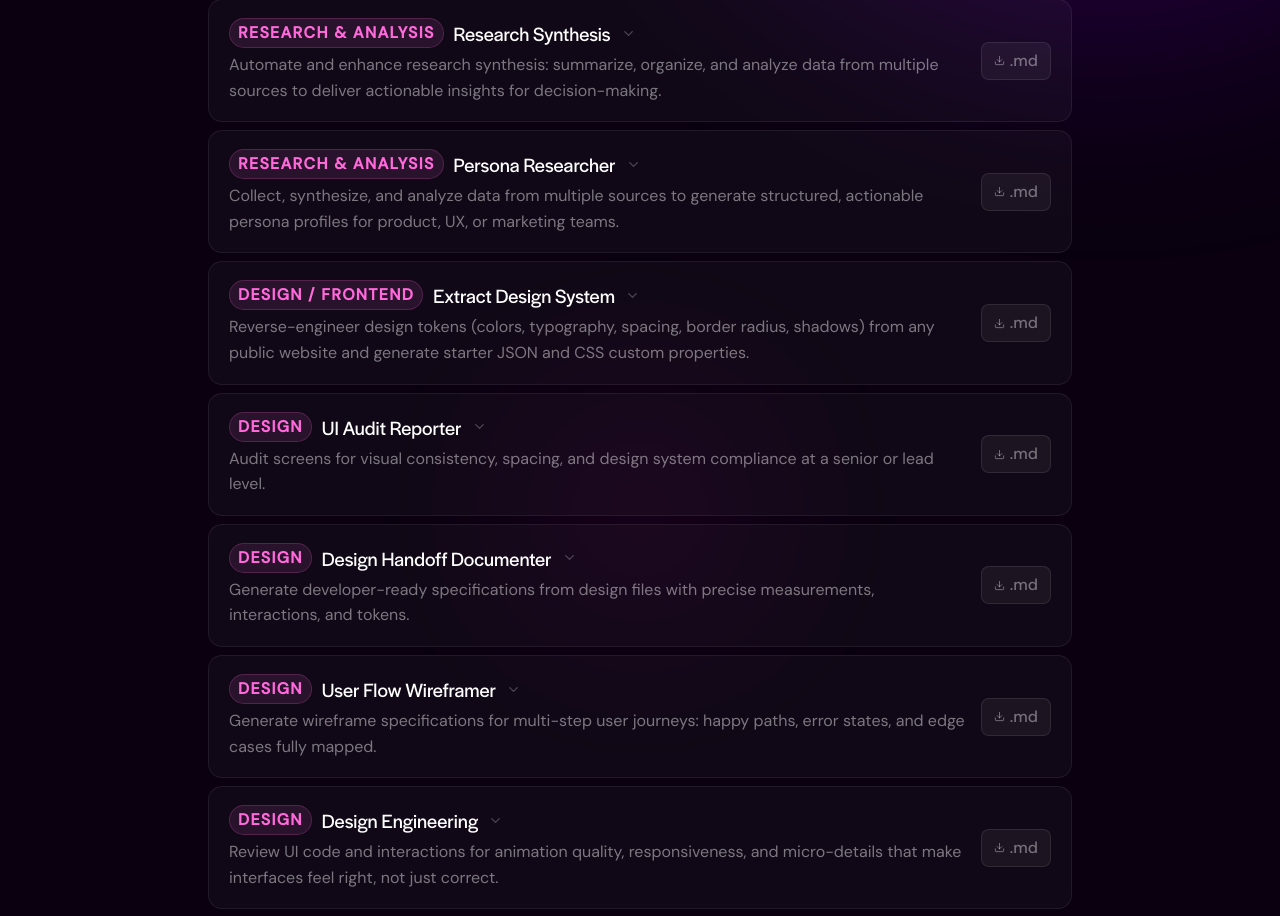
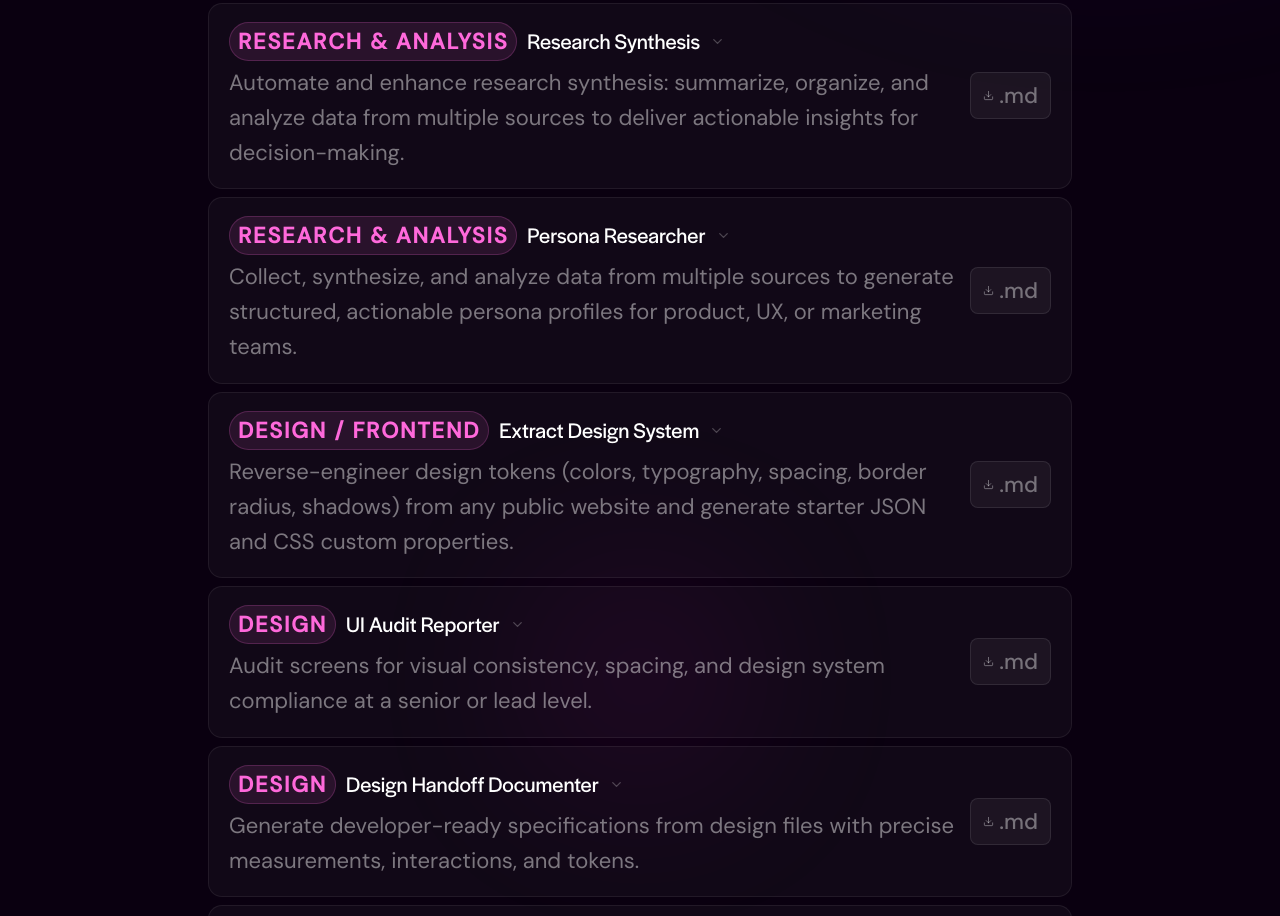
Before and after one commit to pavitsond-cyber/AI-Playbook, a Next.js app: page /skills in a window 1280 px wide. Shown: the part 294-1210 px from the top of the page. Built offline with nearby package versions, Linux system fonts and the light colour scheme; a web font is replaced by a local one.

Commit message:
Consistent +3 font scale: apply remaining +2 to all sizes ≥14px

```diff
--- a/app/(playbook)/dos-donts/page.tsx
+++ b/app/(playbook)/dos-donts/page.tsx
@@ -94,7 +94,7 @@ export default function OperatingPrinciplesPage() {
                 }} />
                 <h2 style={{
                   fontFamily: 'var(--font-body)',
-                  fontSize: 16,
+                  fontSize: 22,
                   fontWeight: 700,
                   textTransform: 'uppercase' as const,
                   letterSpacing: '0.14em',
@@ -129,7 +129,7 @@ export default function OperatingPrinciplesPage() {
                   >
                     <h3 style={{
                       fontFamily: 'var(--font-display)',
-                      fontSize: 20,
+                      fontSize: 22,
                       fontWeight: 700,
                       color: '#ffffff',
                       lineHeight: 1.3,
@@ -139,7 +139,7 @@ export default function OperatingPrinciplesPage() {
                     </h3>
                     <p style={{
                       fontFamily: 'var(--font-body)',
-                      fontSize: 16,
+                      fontSize: 22,
                       lineHeight: 1.65,
                       color: 'rgba(255,255,255,0.5)',
                       margin: 0,
--- a/app/(playbook)/skills/page.tsx
+++ b/app/(playbook)/skills/page.tsx
@@ -808,13 +808,13 @@ function SkillRow({ skill, isOpen, onToggle }: { skill: Skill; isOpen: boolean;
         <div style={{ flex: 1, minWidth: 0 }}>
           <div style={{ display: 'flex', alignItems: 'center', gap: 10, marginBottom: 4, flexWrap: 'wrap' as const }}>
             {skill.domain && (
-              <span style={{ fontFamily: 'var(--font-body)', fontSize: 16, fontWeight: 600, color: '#FF69DB', background: 'rgba(255,105,219,0.1)', border: '1px solid rgba(255,105,219,0.2)', borderRadius: 100, padding: '2px 8px', textTransform: 'uppercase' as const, letterSpacing: '0.08em', flexShrink: 0 }}>
+              <span style={{ fontFamily: 'var(--font-body)', fontSize: 22, fontWeight: 600, color: '#FF69DB', background: 'rgba(255,105,219,0.1)', border: '1px solid rgba(255,105,219,0.2)', borderRadius: 100, padding: '2px 8px', textTransform: 'uppercase' as const, letterSpacing: '0.08em', flexShrink: 0 }}>
                 {skill.domain}
               </span>
             )}
             <span style={{
               fontFamily: 'var(--font-display)',
-              fontSize: 20,
+              fontSize: 22,
               fontWeight: 700,
               color: '#ffffff',
               lineHeight: 1.3,
@@ -833,7 +833,7 @@ function SkillRow({ skill, isOpen, onToggle }: { skill: Skill; isOpen: boolean;
           </div>
           <p style={{
             fontFamily: 'var(--font-body)',
-            fontSize: 16,
+            fontSize: 22,
             color: 'rgba(255,255,255,0.45)',
             lineHeight: 1.6,
             margin: 0,
@@ -856,7 +856,7 @@ function SkillRow({ skill, isOpen, onToggle }: { skill: Skill; isOpen: boolean;
             border: '1px solid rgba(255,255,255,0.09)',
             borderRadius: 8,
             color: 'rgba(255,255,255,0.4)',
-            fontSize: 16,
+            fontSize: 22,
             fontFamily: 'var(--font-body)',
             fontWeight: 500,
             cursor: 'pointer',
@@ -888,15 +888,15 @@ function SkillRow({ skill, isOpen, onToggle }: { skill: Skill; isOpen: boolean;
 
           {/* ── What you provide ───────────────────────────────────────── */}
           <div>
-            <p style={{ fontFamily: 'var(--font-display)', fontSize: 16, fontWeight: 700, color: '#ffffff', margin: '0 0 12px' }}>What you provide</p>
+            <p style={{ fontFamily: 'var(--font-display)', fontSize: 22, fontWeight: 700, color: '#ffffff', margin: '0 0 12px' }}>What you provide</p>
             <div style={{ display: 'flex', flexDirection: 'column', borderRadius: 10, overflow: 'hidden', border: '1px solid rgba(255,255,255,0.08)' }}>
               {(skill.inputs ?? skill.whenToUse.split(/(?<=\.)\s+/).map((s, i) => ({ label: s.trim(), required: i < 2 })).filter(x => x.label)).map((inp, i, arr) => (
                 <div key={i} style={{ display: 'flex', alignItems: 'center', justifyContent: 'space-between', padding: '12px 16px', borderBottom: i < arr.length - 1 ? '1px solid rgba(255,255,255,0.06)' : 'none', background: i % 2 === 0 ? 'rgba(255,255,255,0.02)' : 'transparent' }}>
-                  <span style={{ fontFamily: 'var(--font-body)', fontSize: 16, color: 'rgba(255,255,255,0.75)', lineHeight: 1.5 }}>
+                  <span style={{ fontFamily: 'var(--font-body)', fontSize: 22, color: 'rgba(255,255,255,0.75)', lineHeight: 1.5 }}>
                     {typeof inp === 'string' ? inp : inp.label}
                   </span>
                   {(typeof inp === 'object' ? inp.required : i < 2) && (
-                    <span style={{ fontFamily: 'var(--font-body)', fontSize: 16, fontWeight: 500, color: '#C27FFF', background: 'rgba(155,63,255,0.12)', border: '1px solid rgba(155,63,255,0.2)', borderRadius: 100, padding: '2px 9px', flexShrink: 0, marginLeft: 12 }}>Required</span>
+                    <span style={{ fontFamily: 'var(--font-body)', fontSize: 22, fontWeight: 500, color: '#C27FFF', background: 'rgba(155,63,255,0.12)', border: '1px solid rgba(155,63,255,0.2)', borderRadius: 100, padding: '2px 9px', flexShrink: 0, marginLeft: 12 }}>Required</span>
                   )}
                 </div>
               ))}
@@ -905,17 +905,17 @@ function SkillRow({ skill, isOpen, onToggle }: { skill: Skill; isOpen: boolean;
 
           {/* ── What you'll get back ───────────────────────────────────── */}
           <div>
-            <p style={{ fontFamily: 'var(--font-display)', fontSize: 16, fontWeight: 700, color: '#ffffff', margin: '0 0 12px' }}>What you&apos;ll get back</p>
+            <p style={{ fontFamily: 'var(--font-display)', fontSize: 22, fontWeight: 700, color: '#ffffff', margin: '0 0 12px' }}>What you&apos;ll get back</p>
             <div style={{ border: '1px solid rgba(255,255,255,0.08)', borderRadius: 10, overflow: 'hidden' }}>
               <div style={{ padding: '12px 16px', borderBottom: '1px solid rgba(255,255,255,0.06)', background: 'rgba(255,255,255,0.02)' }}>
-                <span style={{ fontFamily: 'var(--font-display)', fontSize: 16, fontWeight: 700, color: 'rgba(255,255,255,0.9)' }}>{skill.name}</span>
+                <span style={{ fontFamily: 'var(--font-display)', fontSize: 22, fontWeight: 700, color: 'rgba(255,255,255,0.9)' }}>{skill.name}</span>
               </div>
               <div style={{ padding: '14px 16px' }}>
                 <ul style={{ margin: '0 0 12px', padding: 0, listStyle: 'none', display: 'flex', flexDirection: 'column', gap: 6 }}>
                   {skill.qualityBar.split(/\.\s+/).filter(Boolean).map((point, i) => (
                     <li key={i} style={{ display: 'flex', alignItems: 'flex-start', gap: 8 }}>
                       <span style={{ width: 5, height: 5, borderRadius: '50%', background: '#C27FFF', flexShrink: 0, marginTop: 5 }} />
-                      <span style={{ fontFamily: 'var(--font-body)', fontSize: 16, lineHeight: 1.6, color: 'rgba(255,255,255,0.6)' }}>
+                      <span style={{ fontFamily: 'var(--font-body)', fontSize: 22, lineHeight: 1.6, color: 'rgba(255,255,255,0.6)' }}>
                         {point.endsWith('.') ? point : point + '.'}
                       </span>
                     </li>
@@ -923,10 +923,10 @@ function SkillRow({ skill, isOpen, onToggle }: { skill: Skill; isOpen: boolean;
                 </ul>
                 <div style={{ display: 'flex', flexWrap: 'wrap', gap: 6 }}>
                   {(skill.outputFields ?? skill.tools).map(f => (
-                    <span key={f} style={{ fontFamily: 'var(--font-body)', fontSize: 16, color: '#C27FFF', background: 'rgba(155,63,255,0.12)', border: '1px solid rgba(155,63,255,0.2)', borderRadius: 100, padding: '3px 10px' }}>{f}</span>
+                    <span key={f} style={{ fontFamily: 'var(--font-body)', fontSize: 22, color: '#C27FFF', background: 'rgba(155,63,255,0.12)', border: '1px solid rgba(155,63,255,0.2)', borderRadius: 100, padding: '3px 10px' }}>{f}</span>
                   ))}
                   {!skill.outputFields && skill.teams.map(t => (
-                    <span key={t} style={{ fontFamily: 'var(--font-body)', fontSize: 16, color: 'rgba(255,255,255,0.4)', background: 'rgba(255,255,255,0.05)', border: '1px solid rgba(255,255,255,0.08)', borderRadius: 100, padding: '3px 10px' }}>{t}</span>
+                    <span key={t} style={{ fontFamily: 'var(--font-body)', fontSize: 22, color: 'rgba(255,255,255,0.4)', background: 'rgba(255,255,255,0.05)', border: '1px solid rgba(255,255,255,0.08)', borderRadius: 100, padding: '3px 10px' }}>{t}</span>
                   ))}
                 </div>
               </div>
@@ -936,12 +936,12 @@ function SkillRow({ skill, isOpen, onToggle }: { skill: Skill; isOpen: boolean;
           {/* ── Audit Categories (rich skills only) ────────────────────── */}
           {skill.auditCategories && (
             <div>
-              <p style={{ fontFamily: 'var(--font-display)', fontSize: 16, fontWeight: 700, color: '#ffffff', margin: '0 0 12px' }}>Audit categories</p>
+              <p style={{ fontFamily: 'var(--font-display)', fontSize: 22, fontWeight: 700, color: '#ffffff', margin: '0 0 12px' }}>Audit categories</p>
               <div style={{ display: 'grid', gridTemplateColumns: 'repeat(2, 1fr)', gap: 8 }}>
                 {skill.auditCategories.map(cat => (
                   <div key={cat.name} style={{ padding: '10px 14px', background: 'rgba(255,255,255,0.02)', border: '1px solid rgba(255,255,255,0.07)', borderRadius: 9 }}>
-                    <p style={{ fontFamily: 'var(--font-display)', fontSize: 16, fontWeight: 700, color: '#C27FFF', margin: '0 0 5px' }}>{cat.name}</p>
-                    <p style={{ fontFamily: 'var(--font-body)', fontSize: 16, color: 'rgba(255,255,255,0.45)', lineHeight: 1.5, margin: 0 }}>{cat.desc}</p>
+                    <p style={{ fontFamily: 'var(--font-display)', fontSize: 22, fontWeight: 700, color: '#C27FFF', margin: '0 0 5px' }}>{cat.name}</p>
+                    <p style={{ fontFamily: 'var(--font-body)', fontSize: 22, color: 'rgba(255,255,255,0.45)', lineHeight: 1.5, margin: 0 }}>{cat.desc}</p>
                   </div>
                 ))}
               </div>
@@ -953,10 +953,10 @@ function SkillRow({ skill, isOpen, onToggle }: { skill: Skill; isOpen: boolean;
           {!skill.outputFields && (
             <div style={{ display: 'flex', flexWrap: 'wrap', gap: 6 }}>
               {skill.tools.map(t => (
-                <span key={t} style={{ fontFamily: 'var(--font-body)', fontSize: 16, color: '#C27FFF', background: 'rgba(155,63,255,0.12)', border: '1px solid rgba(155,63,255,0.2)', borderRadius: 100, padding: '3px 10px' }}>{t}</span>
+                <span key={t} style={{ fontFamily: 'var(--font-body)', fontSize: 22, color: '#C27FFF', background: 'rgba(155,63,255,0.12)', border: '1px solid rgba(155,63,255,0.2)', borderRadius: 100, padding: '3px 10px' }}>{t}</span>
               ))}
               {skill.teams.map(t => (
-                <span key={t} style={{ fontFamily: 'var(--font-body)', fontSize: 16, color: 'rgba(255,255,255,0.4)', background: 'rgba(255,255,255,0.05)', border: '1px solid rgba(255,255,255,0.08)', borderRadius: 100, padding: '3px 10px' }}>{t}</span>
+                <span key={t} style={{ fontFamily: 'var(--font-body)', fontSize: 22, color: 'rgba(255,255,255,0.4)', background: 'rgba(255,255,255,0.05)', border: '1px solid rgba(255,255,255,0.08)', borderRadius: 100, padding: '3px 10px' }}>{t}</span>
               ))}
             </div>
           )}
--- a/components/glossary/SiteFooter.tsx
+++ b/components/glossary/SiteFooter.tsx
@@ -4,9 +4,9 @@ export default function SiteFooter() {
       <div style={{ maxWidth: 768, margin: '0 auto', padding: '28px 20px', display: 'flex', flexDirection: 'column' as const, gap: 6, alignItems: 'center' }}>
         <div style={{ display: 'flex', alignItems: 'center', gap: 8 }}>
           <div style={{ width: 7, height: 7, borderRadius: '50%', background: 'linear-gradient(135deg,#FF00CC,#9B3FFF)' }} />
-          <span style={{ fontFamily: 'var(--font-display)', fontSize: 16, fontWeight: 700, color: 'rgba(255,255,255,0.4)', letterSpacing: '-0.01em' }}>AI Playbook</span>
+          <span style={{ fontFamily: 'var(--font-display)', fontSize: 22, fontWeight: 700, color: 'rgba(255,255,255,0.4)', letterSpacing: '-0.01em' }}>AI Playbook</span>
         </div>
-        <p style={{ fontFamily: 'var(--font-body)', fontSize: 16, color: 'rgba(255,255,255,0.2)', textAlign: 'center' }}>A practical AI reference · 2026</p>
+        <p style={{ fontFamily: 'var(--font-body)', fontSize: 22, color: 'rgba(255,255,255,0.2)', textAlign: 'center' }}>A practical AI reference · 2026</p>
       </div>
     </footer>
   )
--- a/components/nav/TopNav.tsx
+++ b/components/nav/TopNav.tsx
@@ -50,7 +50,7 @@ export default function TopNav() {
             return (
               <Link key={item.href} href={item.href} style={{
                 padding: '6px 14px', borderRadius: 100,
-                fontFamily: 'var(--font-body)', fontSize: 16, fontWeight: 400,
+                fontFamily: 'var(--font-body)', fontSize: 22, fontWeight: 400,
                 color: active ? '#ffffff' : 'rgba(255,255,255,0.45)',
                 background: active ? 'rgba(255,255,255,0.08)' : 'transparent',
                 textDecoration: 'none', transition: 'all 0.2s ease', whiteSpace: 'nowrap',
@@ -88,9 +88,9 @@ export default function TopNav() {
         }}>
           {!isHome && <div style={{ marginBottom: 10 }}><InlineSearch placeholder="Search everything…" compact /></div>}
           <nav style={{ display: 'flex', flexDirection: 'column', gap: 2 }}>
-            <Link href="/" onClick={() => setMobileOpen(false)} style={{ padding: '10px 12px', borderRadius: 8, fontFamily: 'var(--font-body)', fontSize: 16, color: pathname === '/' ? '#ffffff' : 'rgba(255,255,255,0.55)', background: pathname === '/' ? 'rgba(255,255,255,0.08)' : 'transparent', textDecoration: 'none' }}>Home</Link>
+            <Link href="/" onClick={() => setMobileOpen(false)} style={{ padding: '10px 12px', borderRadius: 8, fontFamily: 'var(--font-body)', fontSize: 22, color: pathname === '/' ? '#ffffff' : 'rgba(255,255,255,0.55)', background: pathname === '/' ? 'rgba(255,255,255,0.08)' : 'transparent', textDecoration: 'none' }}>Home</Link>
             {navItems.map(item => (
-              <Link key={item.href} href={item.href} onClick={() => setMobileOpen(false)} style={{ padding: '10px 12px', borderRadius: 8, fontFamily: 'var(--font-body)', fontSize: 16, color: isActive(item.href) ? '#ffffff' : 'rgba(255,255,255,0.55)', background: isActive(item.href) ? 'rgba(255,255,255,0.08)' : 'transparent', textDecoration: 'none' }}>
+              <Link key={item.href} href={item.href} onClick={() => setMobileOpen(false)} style={{ padding: '10px 12px', borderRadius: 8, fontFamily: 'var(--font-body)', fontSize: 22, color: isActive(item.href) ? '#ffffff' : 'rgba(255,255,255,0.55)', background: isActive(item.href) ? 'rgba(255,255,255,0.08)' : 'transparent', textDecoration: 'none' }}>
                 {item.label}
               </Link>
             ))}
--- a/components/playbook/PageHeader.tsx
+++ b/components/playbook/PageHeader.tsx
@@ -31,7 +31,7 @@ export default function PageHeader({ title, description, badge }: PageHeaderProp
       {description && (
         <p style={{
           fontFamily: 'var(--font-body)',
-          fontSize: 20,
+          fontSize: 22,
           fontWeight: 300,
           lineHeight: 1.7,
           color: 'rgba(255,255,255,0.5)',
```
Also changed, not shown: app/(playbook)/abbreviations/page.tsx (+6 -6 lines), app/(playbook)/prompts/page.tsx (+4 -4 lines), components/glossary/GlossaryCard.tsx (+8 -8 lines), components/glossary/GlossaryPage.tsx (+7 -7 lines), components/search/InlineSearch.tsx (+13 -13 lines).
